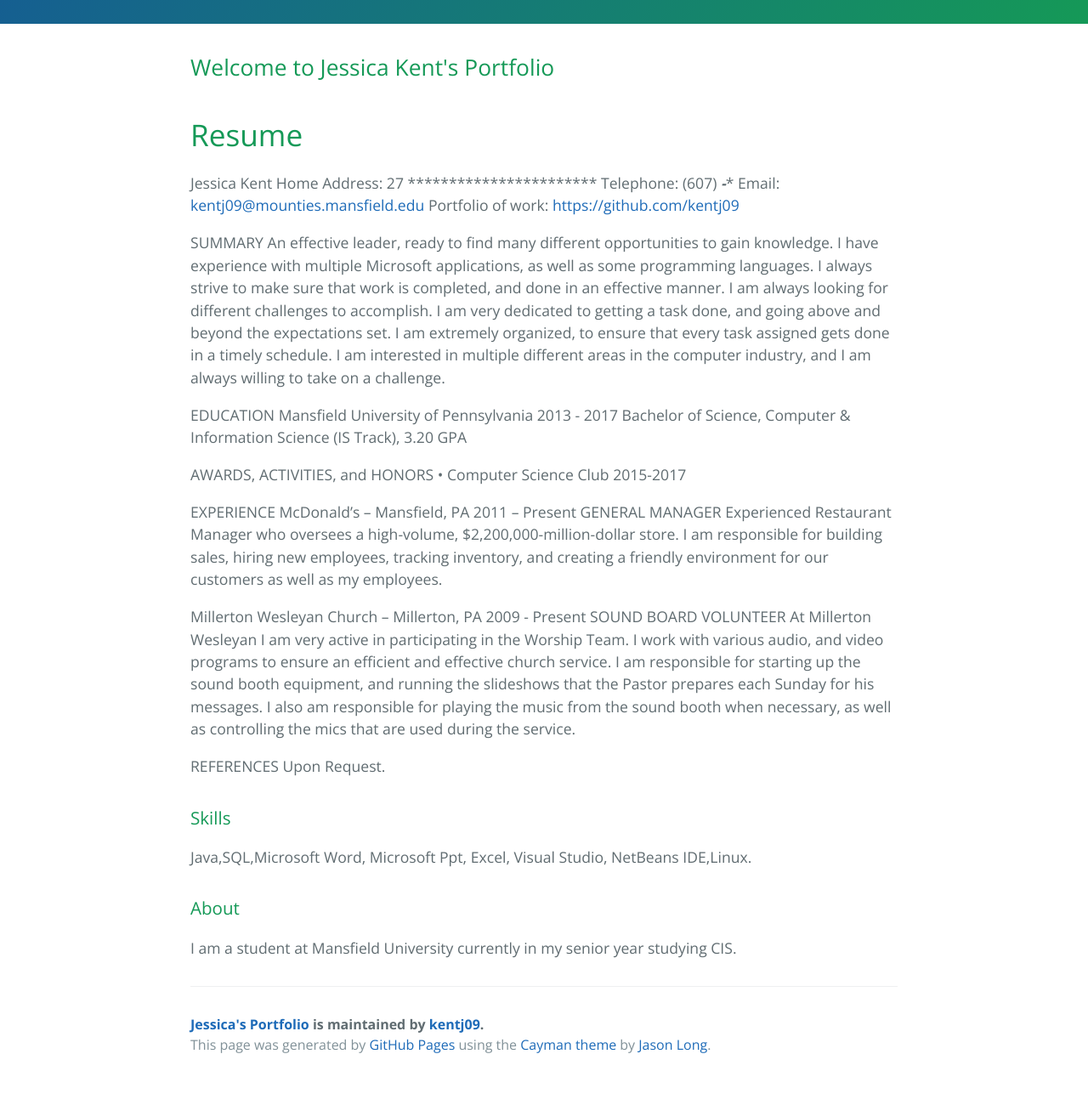
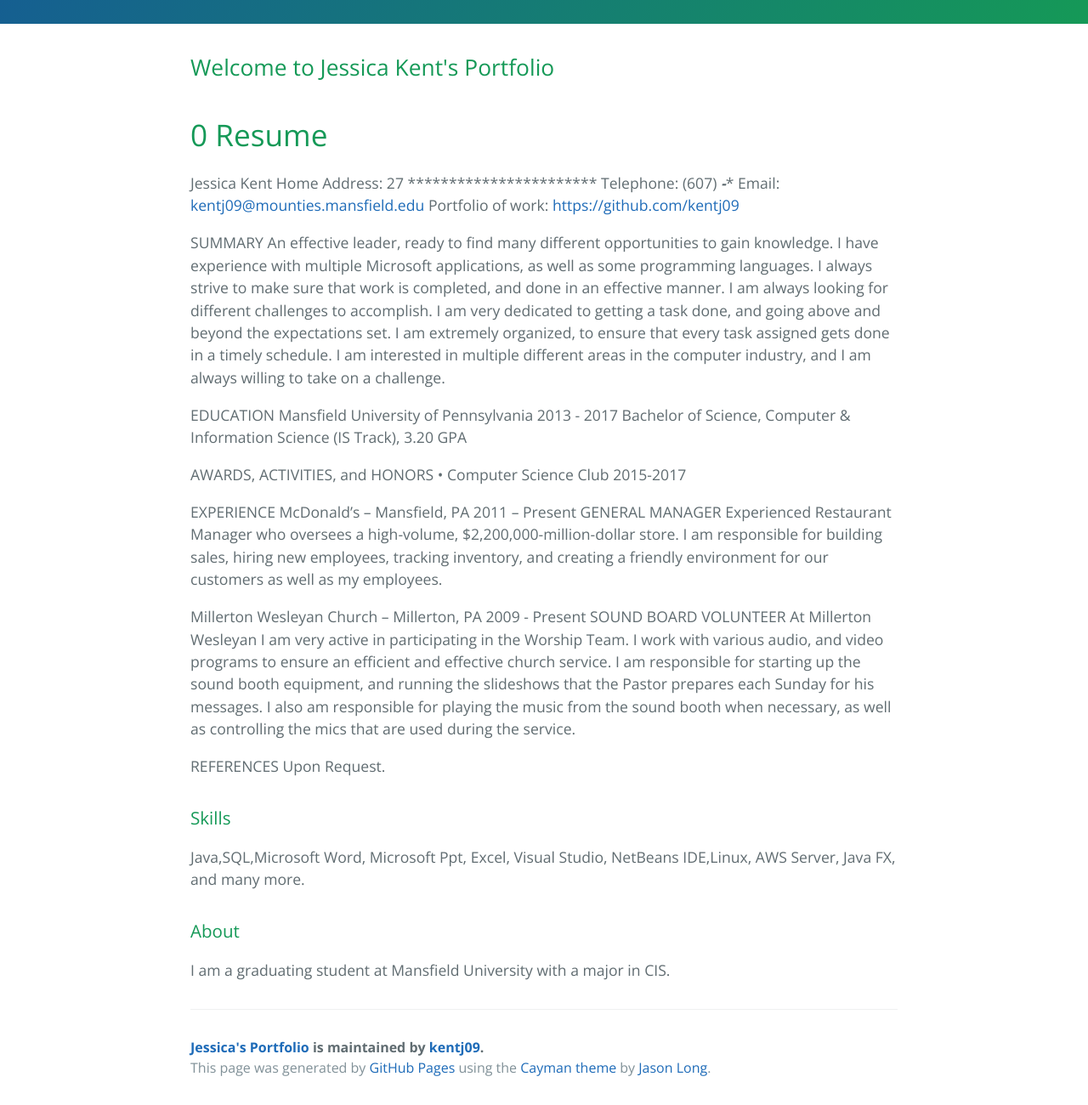
Before and after one commit to kentj09/portfolio, a plain HTML site: page index.html in a window 1280 px wide. Shown: the part 308-1608 px from the top of the page at 85% size. Before the commit the page ends 1581 px from the top, so only its background shows below. Drawn offline with nearby package versions, Linux system fonts and the light colour scheme.

Commit message:
Update index.html

```diff
--- a/index.html
+++ b/index.html
@@ -22,7 +22,7 @@
       <h2>
 <a id="welcome-to-jessica-kents-portfolio" class="anchor" href="#welcome-to-jessica-kents-portfolio" aria-hidden="true"><span aria-hidden="true" class="octicon octicon-link"></span></a>Welcome to Jessica Kent's Portfolio</h2>
 
-<h1>
+<h1>0
 <a id="resume" class="anchor" href="#resume" aria-hidden="true"><span aria-hidden="true" class="octicon octicon-link"></span></a>Resume</h1>
 
 <p>Jessica Kent
@@ -54,12 +54,12 @@ Upon Request.</p>
 <h3>
 <a id="skills" class="anchor" href="#skills" aria-hidden="true"><span aria-hidden="true" class="octicon octicon-link"></span></a>Skills</h3>
 
-<p>Java,SQL,Microsoft Word, Microsoft Ppt, Excel, Visual Studio, NetBeans IDE,Linux.</p>
+<p>Java,SQL,Microsoft Word, Microsoft Ppt, Excel, Visual Studio, NetBeans IDE,Linux, AWS Server, Java FX, and many more.</p>
 
 <h3>
 <a id="about" class="anchor" href="#about" aria-hidden="true"><span aria-hidden="true" class="octicon octicon-link"></span></a>About</h3>
 
-<p>I am a student at Mansfield University currently in my senior year studying CIS. </p>
+<p>I am a graduating student at Mansfield University with a major in CIS. </p>
 
       <footer class="site-footer">
         <span class="site-footer-owner"><a href="https://github.com/kentj09/portfolio">Jessica&#39;s Portfolio</a> is maintained by <a href="https://github.com/kentj09">kentj09</a>.</span>
```
